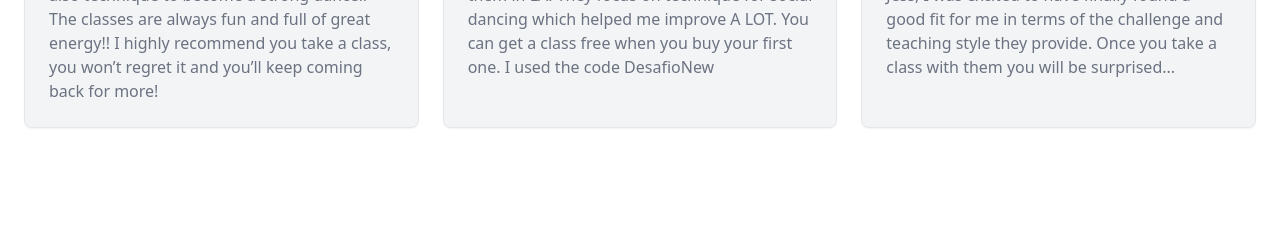
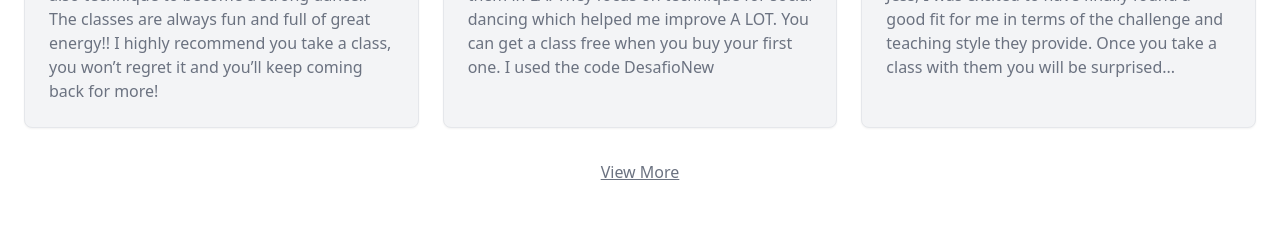
Before and after one commit to aasalgado/DesafioDanceCompany, a Next.js app: page / in a window 1280 px wide. Shown: the part 3706-3956 px from the top of the page. Built offline with nearby package versions, Linux system fonts and the light colour scheme; no server answers.

Commit message:
added view more link to reviews sections

```diff
--- a/src/components/Reviews.js
+++ b/src/components/Reviews.js
@@ -98,6 +98,16 @@ export default function Reviews() {
             </Link>
           </Card>
         </div>
+        <div className="text-center mt-8">
+          <Link
+            href="https://www.google.com/search?sca_esv=38b8b35f2fe0540c&sxsrf=AE3TifNYHKuFQ7qyJ5sB-jNJU6Fp2ocLHQ:1754450521773&si=AMgyJEtREmoPL4P1I5IDCfuA8gybfVI2d5Uj7QMwYCZHKDZ-E-epgQwOHoLmPTAXECP7lk2p64NVtnDaxMvjWrgw5qdGQNaU8-p5pMSRTewmHKF4xmok_0zaR0scBIc52JmkYmc2n4uawgpwekjudJu8J6CuhB_P7Q%3D%3D&q=Desafio+Dance+Company+Reviews&sa=X&ved=2ahUKEwjGjIHBnfWOAxXxBEQIHW8_FwoQ0bkNegQIMRAE&biw=1330&bih=813&dpr=1"
+            target="_blank"
+            prefetch={false}
+            className="text-muted-foreground underline hover:text-primary transition"
+          >
+            View More
+          </Link>
+        </div>
       </div>
     </section>
   );
```
